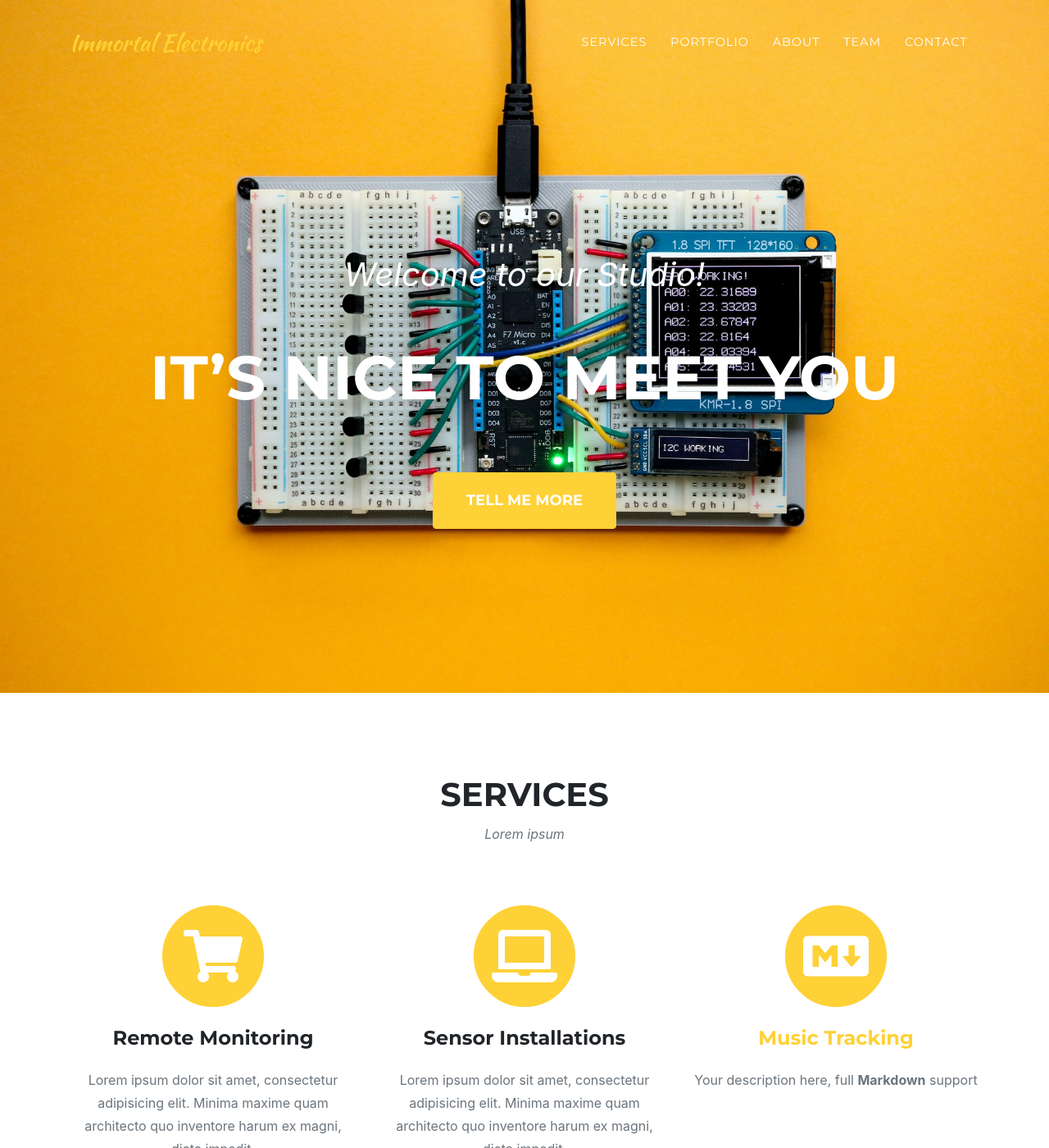
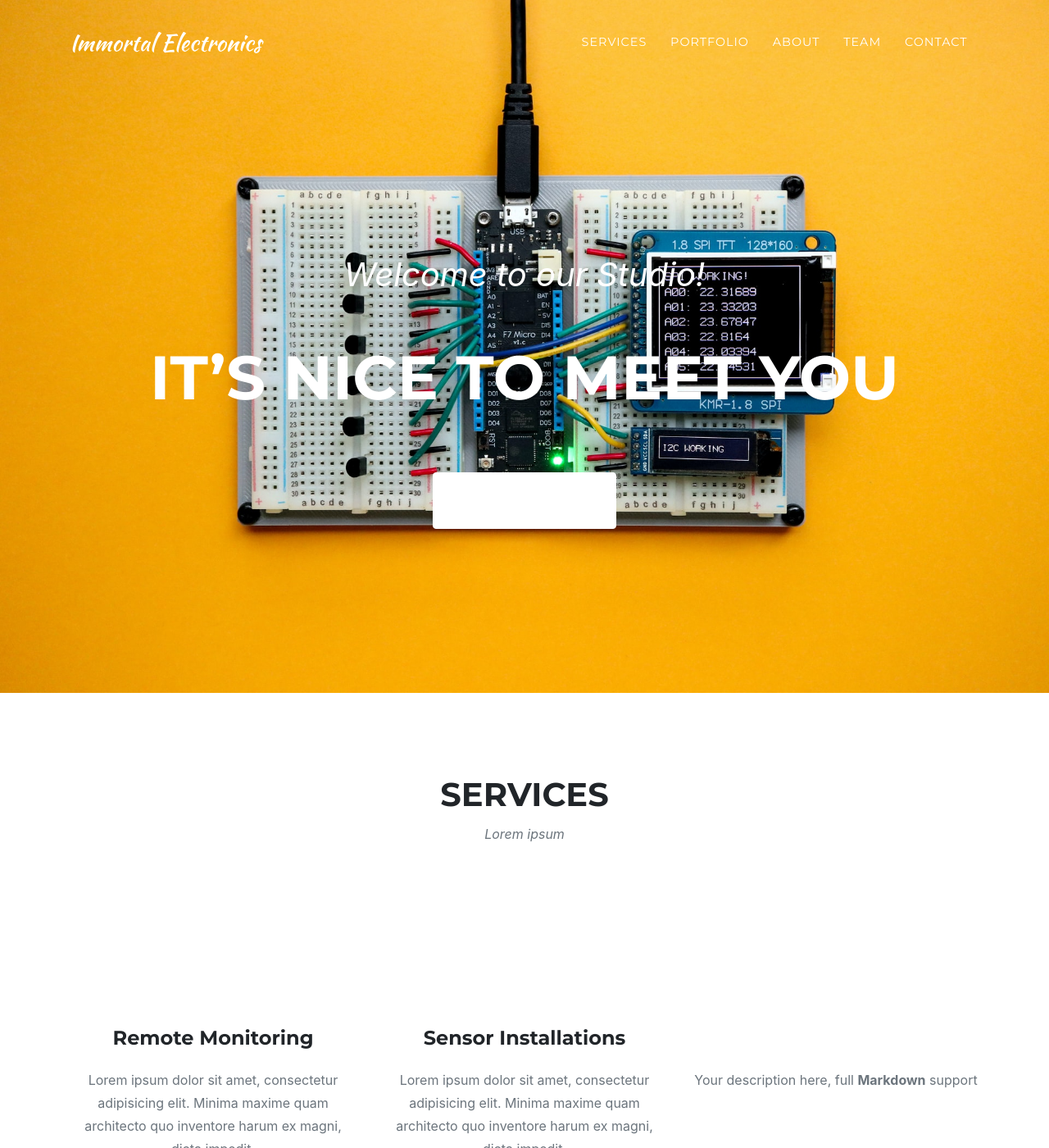
Before and after one commit to jayasuryaobbu/jaa.github.io, a Jekyll site: the page built from index.md, in a window 1280 px wide and 1400 px high. Shown: the whole window at 82% size. Built offline with Jekyll 4.4.1, drawn with Linux system fonts in a browser that asks for light colours; some web fonts are replaced.

Commit message:
fed136 to fff

```diff
--- a/assets/css/agency.scss
+++ b/assets/css/agency.scss
@@ -6,7 +6,7 @@
 @import "base/mixins.scss";
 
 // Custom colors
-$primary: {{ site.data.style.highlight | default: "#fed136" }} !default;
+$primary: {{ site.data.style.highlight | default: "#fff" }} !default;
 $white: {{ site.data.style.white | default: "#fff" }} !default;
 $black: {{ site.data.style.black | default: "#000" }} !default;
 
```
